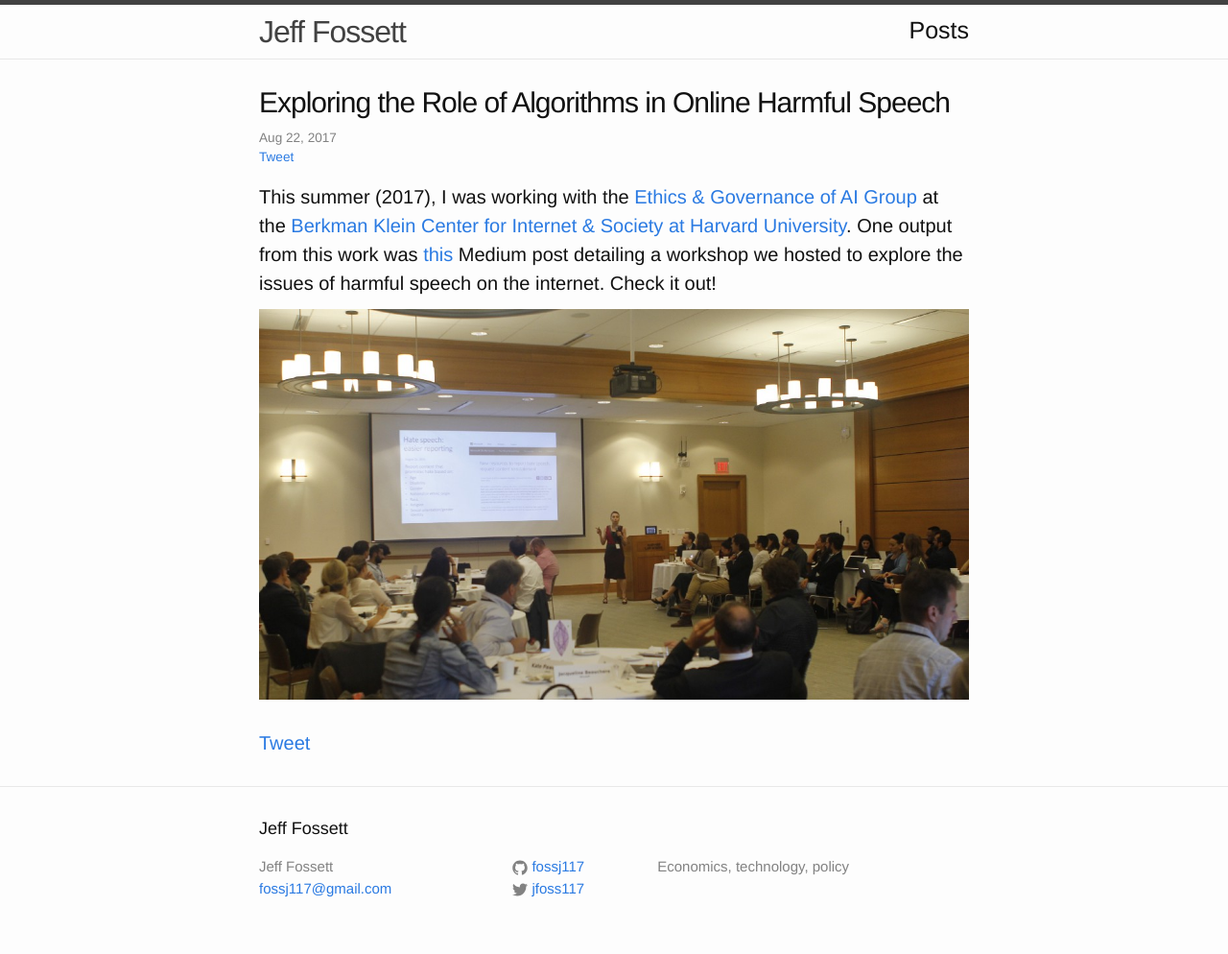
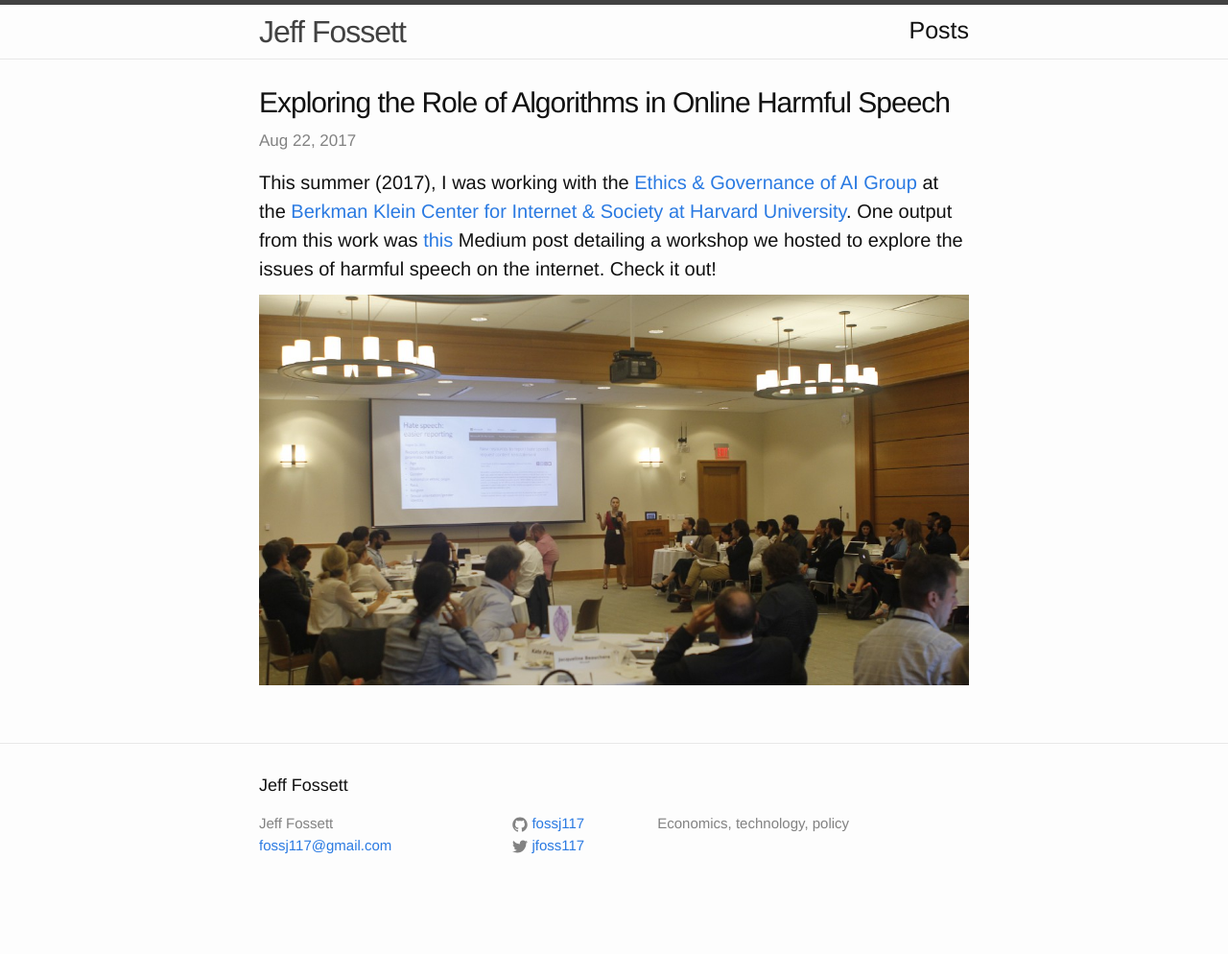
Before and after one commit to Fossj117/fossj117.github.io, a Jekyll site: the page built from _posts/2017-08-22-harmful_speech_online.md, in a window 1280 px wide. Shown: the whole page at 96% size. Built offline with Jekyll 4.4.1, drawn with Linux system fonts in a browser that asks for light colours; comment, search, counter and statistics services are not loaded; after the commit the page ends 949 px from its top, so only the background shows below that.

Commit message:
remove the twitter share link and create new class for date in post

```diff
--- a/_includes/social.html
+++ b/_includes/social.html
@@ -1 +1 @@
-<a href="https://twitter.com/share" class="twitter-share-button" data-show-count="true">Tweet</a><script async src="//platform.twitter.com/widgets.js" charset="utf-8"></script>
+<!-- <a href="https://twitter.com/share" class="twitter-share-button" data-show-count="true">Tweet</a><script async src="//platform.twitter.com/widgets.js" charset="utf-8"></script> -->
--- a/_layouts/post.html
+++ b/_layouts/post.html
@@ -5,7 +5,7 @@
 
   <header class="post-header">
     <h1 class="post-title">{{ page.title }}</h1>
-    <p class="post-meta">
+    <p class="post-meta-in-post">
     	{{ page.date | date: "%b %-d, %Y" }}{% if page.author %} • {{ page.author }}{% endif %}{% if page.meta %} • {{ page.meta }}{% endif %} </br>
     	{% include social.html %}
     </p>
```
